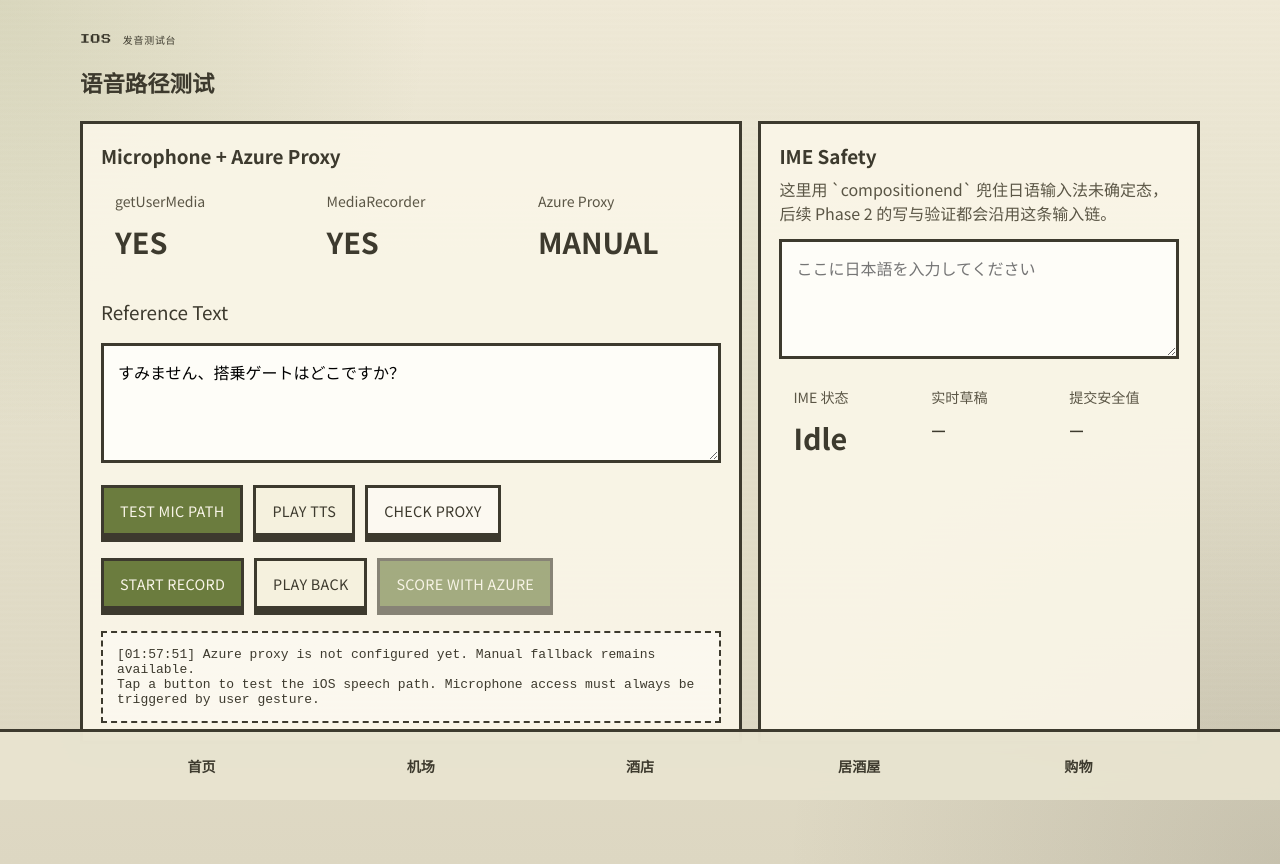
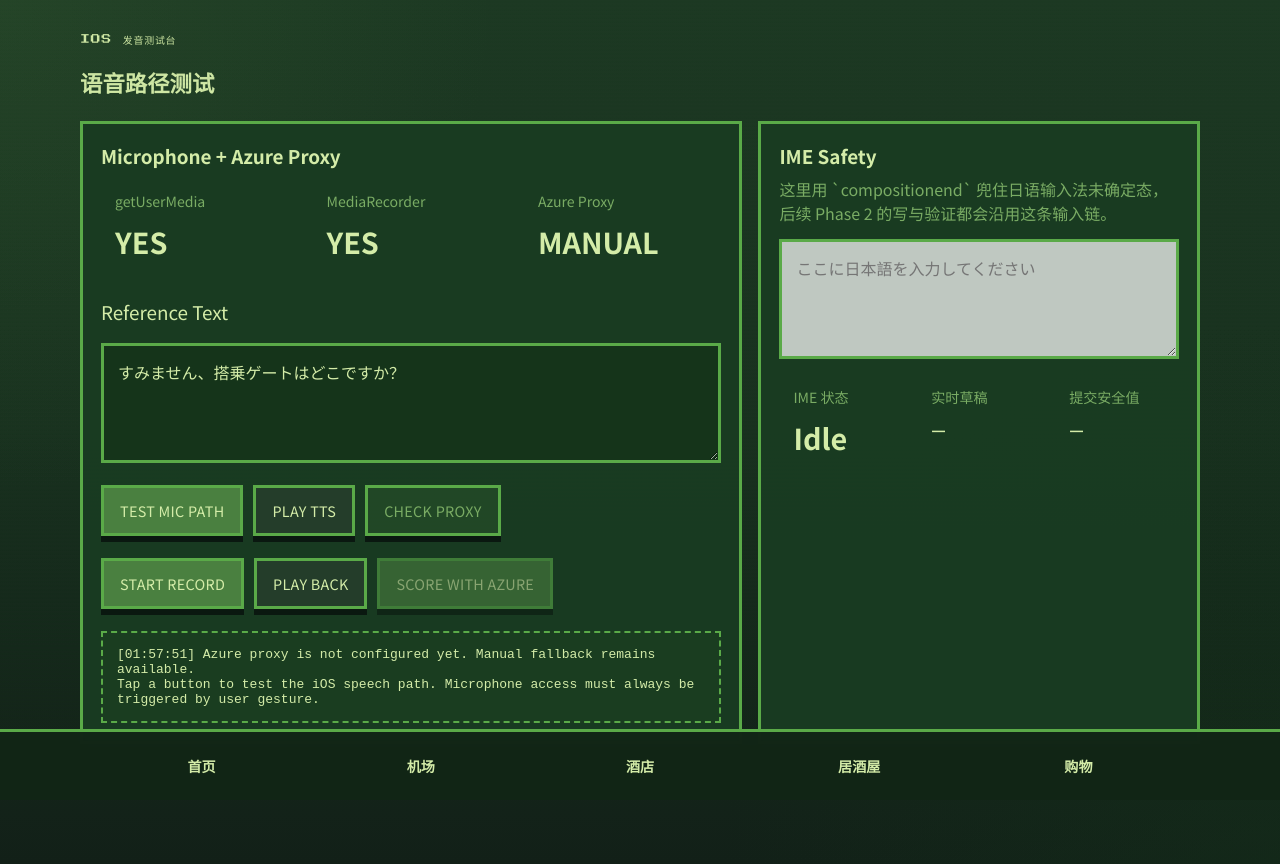
Before and after one commit to bebop-m/japan, a Next.js app: page /speech-lab in a window 1280 px wide. Built offline with nearby package versions, Linux system fonts and the light colour scheme.

Commit message:
CLAUDE审美版

```diff
--- a/src/app/globals.css
+++ b/src/app/globals.css
@@ -1,15 +1,15 @@
 :root {
-  --bg: #e8e4d0;
-  --bg-soft: #f5f1de;
-  --panel: rgba(250, 246, 232, 0.92);
-  --ink: #3d3a2e;
-  --ink-soft: #5b5646;
-  --accent: #6b7c3e;
-  --accent-strong: #556431;
-  --danger: #8b3a3a;
-  --success: #3a6b4a;
-  --shadow: #857d63;
-  --border: #3d3a2e;
+  --bg: #1a3220;
+  --bg-soft: #243d2a;
+  --panel: rgba(26, 60, 34, 0.96);
+  --ink: #d4eca8;
+  --ink-soft: #7aac64;
+  --accent: #4a8040;
+  --accent-strong: #3a6432;
+  --danger: #e05050;
+  --success: #64d450;
+  --shadow: #0a1810;
+  --border: #5aaa48;
   --font-display: "Press Start 2P";
   --font-body: "Noto Sans JP";
 }
@@ -28,9 +28,9 @@ body {
   min-height: 100vh;
   font-family: var(--font-body), sans-serif;
   background:
-    radial-gradient(circle at top left, rgba(107, 124, 62, 0.16), transparent 28%),
-    radial-gradient(circle at bottom right, rgba(61, 58, 46, 0.14), transparent 32%),
-    linear-gradient(180deg, #f0ead8 0%, var(--bg) 30%, #ddd7c2 100%);
+    radial-gradient(circle at top left, rgba(74, 128, 64, 0.18), transparent 32%),
+    radial-gradient(circle at bottom right, rgba(20, 48, 26, 0.5), transparent 36%),
+    linear-gradient(180deg, #1e3a24 0%, var(--bg) 50%, #122018 100%);
   color: var(--ink);
 }
 
@@ -39,9 +39,9 @@ body::before {
   position: fixed;
   inset: 0;
   pointer-events: none;
-  background-image: linear-gradient(transparent 0, rgba(61, 58, 46, 0.04) 50%, transparent 100%);
-  background-size: 100% 6px;
-  opacity: 0.35;
+  background-image: linear-gradient(transparent 0, rgba(10, 30, 14, 0.12) 50%, transparent 100%);
+  background-size: 100% 4px;
+  opacity: 0.5;
 }
 
 a {
@@ -68,6 +68,7 @@ main {
   position: relative;
   border: 3px solid var(--border);
   background: var(--panel);
+  box-shadow: 0 6px 0 0 var(--shadow);
   padding: 18px;
 }
 
@@ -176,11 +177,11 @@ main {
   padding: 12px 16px;
   border: 3px solid var(--border);
   background: var(--accent);
-  color: #f8f4e7;
+  color: var(--ink);
   font-family: var(--font-body), sans-serif;
   font-size: 0.9rem;
   letter-spacing: 0.02em;
-  box-shadow: 0 6px 0 0 var(--border);
+  box-shadow: 0 6px 0 0 var(--shadow);
   transition: transform 140ms ease, box-shadow 140ms ease, background 140ms ease;
 }
 
@@ -190,13 +191,13 @@ main {
 }
 
 .pixel-button.ghost {
-  background: rgba(255, 255, 255, 0.45);
-  color: var(--ink);
+  background: rgba(74, 128, 64, 0.18);
+  color: var(--ink-soft);
 }
 
 .pixel-button:active {
   transform: translateY(2px);
-  box-shadow: 0 4px 0 0 var(--border);
+  box-shadow: 0 4px 0 0 var(--shadow);
 }
 
 .pixel-button[aria-disabled="true"] {
@@ -336,11 +337,11 @@ main {
 .titleboy-screen-shell {
   position: relative;
   padding: 12px;
-  border: 4px solid #1a2f19;
-  background: linear-gradient(180deg, #dfe7af 0%, #b9cb74 100%);
+  border: 4px solid #0d1f10;
+  background: linear-gradient(180deg, #2a4a28 0%, #1a3220 100%);
   box-shadow:
-    0 8px 0 0 #1a2f19,
-    inset 0 0 0 2px rgba(26, 47, 25, 0.16);
+    0 8px 0 0 #0d1f10,
+    inset 0 0 0 2px rgba(90, 170, 72, 0.12);
   overflow: hidden;
 }
 
@@ -349,9 +350,9 @@ main {
   position: absolute;
   inset: 0;
   pointer-events: none;
-  background: linear-gradient(rgba(255, 255, 255, 0.06) 50%, transparent 50%);
+  background: linear-gradient(rgba(10, 30, 14, 0.14) 50%, transparent 50%);
   background-size: 100% 4px;
-  opacity: 0.18;
+  opacity: 0.55;
 }
 
 .titleboy-screen-top {
@@ -645,7 +646,7 @@ main {
   grid-template-columns: repeat(3, 1fr);
   gap: 8px;
   padding-top: 8px;
-  border-top: 2px solid rgba(61, 58, 46, 0.18);
+  border-top: 2px solid rgba(90, 170, 72, 0.22);
 }
 
 .titleboy-footer-stat {
@@ -867,7 +868,7 @@ main {
   text-align: center;
   font-family: var(--font-display), var(--font-body), monospace;
   font-size: 0.56rem;
-  background: rgba(255, 255, 255, 0.45);
+  background: rgba(30, 70, 36, 0.4);
 }
 
 .step-pill.active {
@@ -881,7 +882,7 @@ main {
 
 .turn {
   border: 2px solid var(--border);
-  background: rgba(255, 255, 255, 0.5);
+  background: rgba(30, 70, 36, 0.55);
   padding: 14px;
 }
 
@@ -934,7 +935,7 @@ rt {
   bottom: 0;
   z-index: 30;
   border-top: 3px solid var(--border);
-  background: rgba(232, 228, 208, 0.95);
+  background: rgba(18, 38, 22, 0.97);
   backdrop-filter: blur(12px);
 }
 
@@ -969,7 +970,7 @@ rt {
 .log-box {
   border: 2px dashed var(--border);
   padding: 14px;
-  background: rgba(255, 255, 255, 0.38);
+  background: rgba(30, 68, 36, 0.3);
 }
 
 .input-lab textarea {
@@ -985,7 +986,8 @@ rt {
   min-height: 120px;
   resize: vertical;
   border: 3px solid var(--border);
-  background: rgba(255, 255, 255, 0.72);
+  background: rgba(20, 52, 26, 0.8);
+  color: var(--ink);
   padding: 14px;
 }
 
@@ -997,7 +999,8 @@ rt {
 .choice-button {
   width: 100%;
   border: 3px solid var(--border);
-  background: rgba(255, 255, 255, 0.65);
+  background: rgba(30, 68, 36, 0.6);
+  color: var(--ink);
   padding: 14px;
   text-align: left;
 }
@@ -1028,7 +1031,8 @@ rt {
   width: 100%;
   min-height: 52px;
   border: 3px solid var(--border);
-  background: rgba(255, 255, 255, 0.72);
+  background: rgba(20, 52, 26, 0.8);
+  color: var(--ink);
   padding: 12px 14px;
 }
 
```
Also changed, not shown: public/fallback-313BxLi0bAPUTZ1OfHKjJ.js (renamed from public/fallback-nVRS8igfOeJ5ISiX129__.js).
